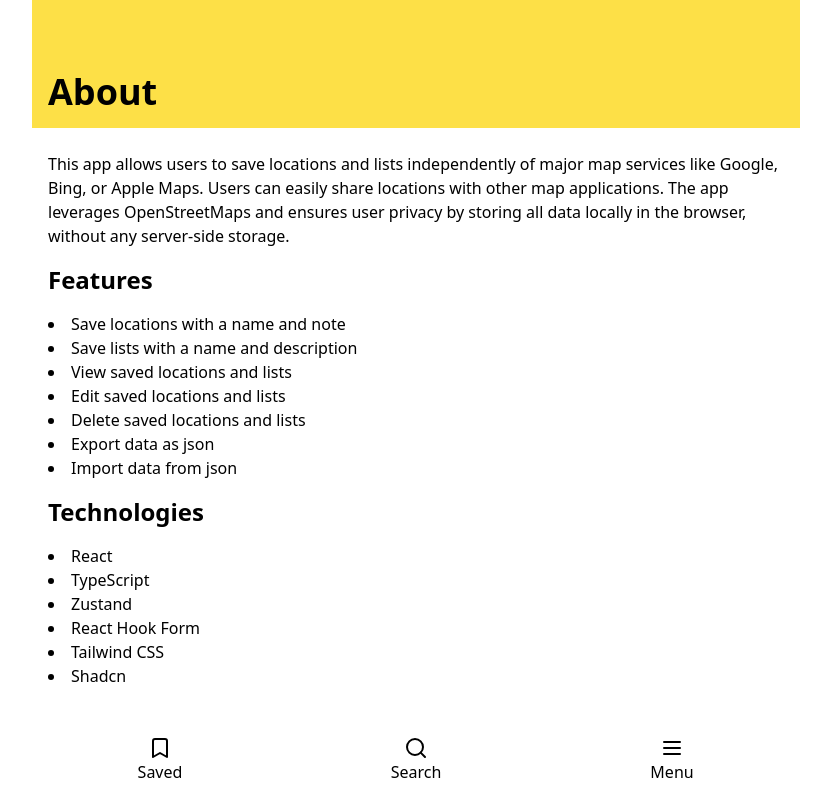
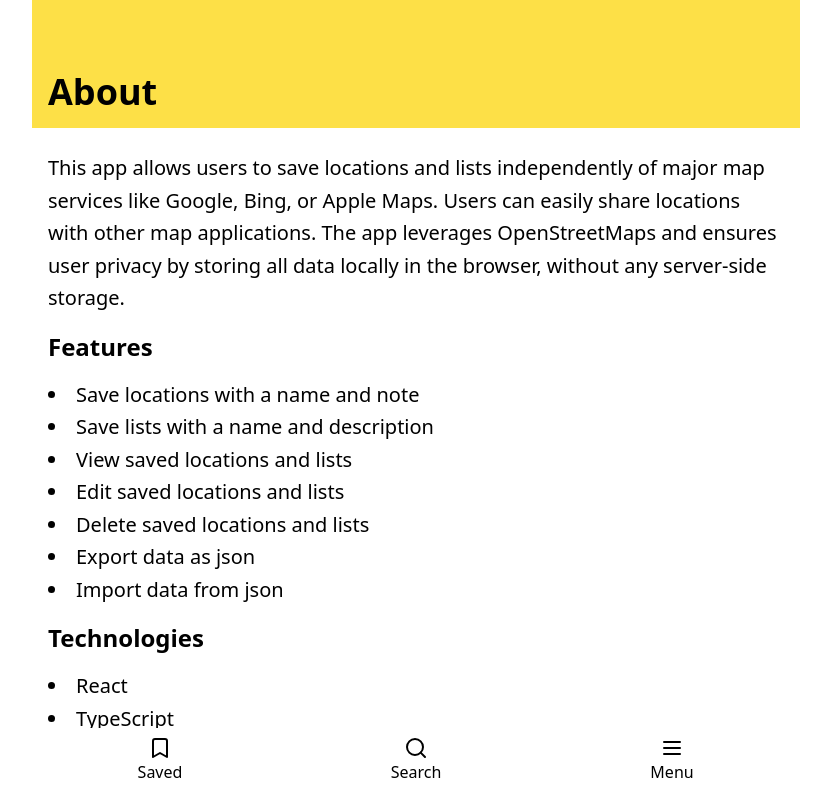
Before and after one commit to krishnaanaril/pin-board, a React (Vite) app: page /about in a window 1280 px wide. Shown: the whole page, without its empty margins (224-1055 px from the left). Built offline with nearby package versions, Linux system fonts and the light colour scheme.

Commit message:
style: enhance About component typography for improved readability

```diff
--- a/src/components/About.tsx
+++ b/src/components/About.tsx
@@ -13,13 +13,13 @@ function About() {
                 <PageHeader headerText="About" />
                 <article>
                     <section className="px-4 py-2">
-                        <p className="mt-4">
+                        <p className="mt-4 text-xl leading-relaxed">
                             This app allows users to save locations and lists independently of major map services like Google, Bing, or Apple Maps. Users can easily share locations with other map applications. The app leverages OpenStreetMaps and ensures user privacy by storing all data locally in the browser, without any server-side storage.
                         </p>
                     </section>
                     <section className="px-4 py-2">
                         <h2 className="text-2xl font-bold">Features</h2>
-                        <ul className="list-disc list-inside mt-4">
+                        <ul className="list-disc list-inside mt-4 text-xl leading-relaxed">
                             <li>Save locations with a name and note</li>
                             <li>Save lists with a name and description</li>
                             <li>View saved locations and lists</li>
@@ -31,7 +31,7 @@ function About() {
                     </section>
                     <section className="px-4 py-2">
                         <h2 className="text-2xl font-bold">Technologies</h2>
-                        <ul className="list-disc list-inside mt-4">
+                        <ul className="list-disc list-inside mt-4 text-xl leading-relaxed">
                             <li>React</li>
                             <li>TypeScript</li>
                             <li>Zustand</li>
```
